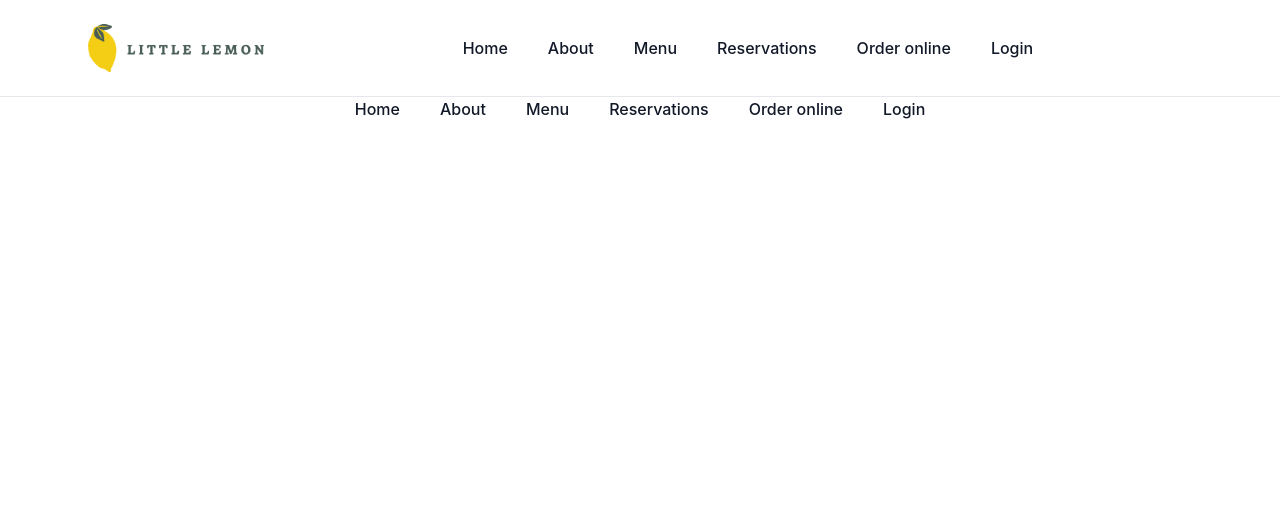
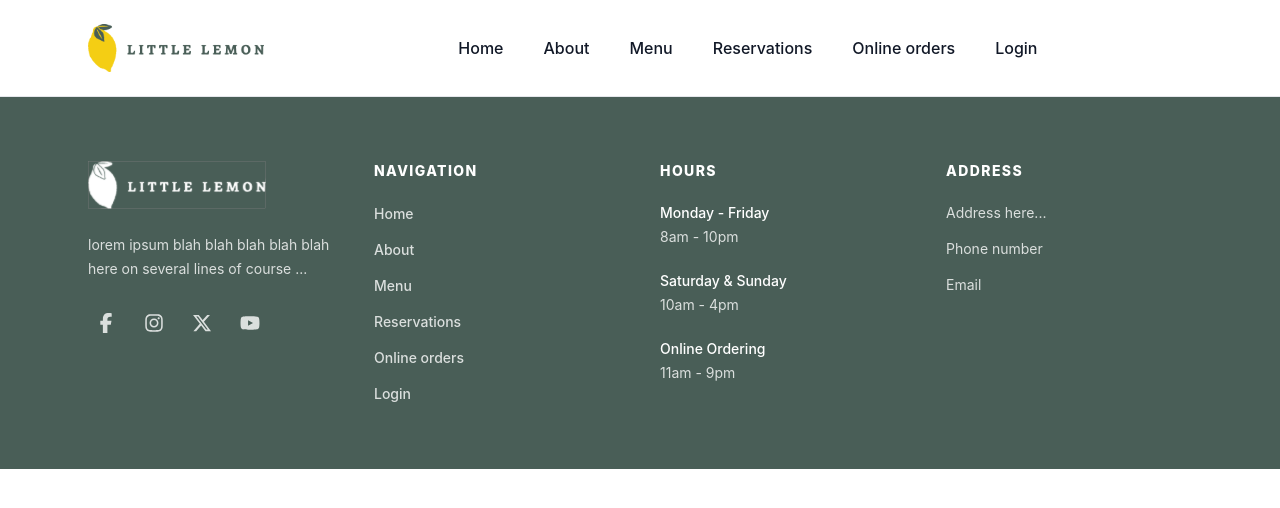
Before and after one commit to phuonganh412/little-lemon-app, a React (Create React App) app: page / in a window 1280 px wide. Shown: the top 508 px of the page. Built offline with nearby package versions, Linux system fonts and the light colour scheme.

Commit message:
add footer section

```diff
--- a/package.json
+++ b/package.json
@@ -9,6 +9,7 @@
     "@testing-library/user-event": "^13.5.0",
     "react": "^19.2.4",
     "react-dom": "^19.2.4",
+    "react-icons": "^5.0.1",
     "react-scripts": "5.0.1",
     "web-vitals": "^2.1.4"
   },
--- a/src/components/Footer/index.jsx
+++ b/src/components/Footer/index.jsx
@@ -1,9 +1,89 @@
-import { Nav } from "components/Nav";
+import logoSmall from "assets/logo-small.svg";
+import { NavVertical } from "components/NavVertical";
+import { routes } from "constants/routes";
+import { socialLinks } from "constants/socialLinks";
+
+function SocialLink({ label, href, children }) {
+    return (
+        <a
+            href={href}
+            aria-label={label}
+            className="inline-flex h-9 w-9 items-center justify-center rounded-md text-white/80 transition-colors hover:text-white focus-visible:outline-none focus-visible:ring-2 focus-visible:ring-white/60"
+        >
+            {children}
+        </a>
+    );
+}
+
 export function Footer() {
     return (
-        <footer>
-            <div></div>
-            <Nav />
+        <footer className="bg-[#495E57] text-left text-white">
+            <div className="mx-auto grid max-w-6xl gap-10 px-6 py-16 md:grid-cols-2 lg:grid-cols-4">
+                <div className="max-w-sm">
+                    <img
+                        className="h-12 w-auto"
+                        src={logoSmall}
+                        alt="Little Lemon logo"
+                    />
+
+                    <p className="mt-6 text-sm leading-6 text-white/80">
+                        lorem ipsum blah blah blah blah blah here on several
+                        lines of course ...
+                    </p>
+
+                    <div className="mt-6 flex items-center gap-3">
+                        {socialLinks.map(({ label, href, Icon }) => (
+                            <SocialLink key={label} label={label} href={href}>
+                                <Icon className="h-5 w-5" aria-hidden="true" />
+                            </SocialLink>
+                        ))}
+                    </div>
+                </div>
+
+                <div>
+                    <h3 className="text-sm font-extrabold tracking-widest text-white">
+                        NAVIGATION
+                    </h3>
+                    <NavVertical className="mt-5" routes={routes} />
+                </div>
+
+                <div>
+                    <h3 className="text-sm font-extrabold tracking-widest text-white">
+                        HOURS
+                    </h3>
+                    <div className="mt-5 space-y-5 text-sm leading-6 text-white/80">
+                        <div>
+                            <p className="font-medium text-white">
+                                Monday - Friday
+                            </p>
+                            <p>8am - 10pm</p>
+                        </div>
+                        <div>
+                            <p className="font-medium text-white">
+                                Saturday &amp; Sunday
+                            </p>
+                            <p>10am - 4pm</p>
+                        </div>
+                        <div>
+                            <p className="font-medium text-white">
+                                Online Ordering
+                            </p>
+                            <p>11am - 9pm</p>
+                        </div>
+                    </div>
+                </div>
+
+                <div>
+                    <h3 className="text-sm font-extrabold tracking-widest text-white">
+                        ADDRESS
+                    </h3>
+                    <ul className="mt-5 space-y-3 text-sm leading-6 text-white/80">
+                        <li>Address here...</li>
+                        <li>Phone number</li>
+                        <li>Email</li>
+                    </ul>
+                </div>
+            </div>
         </footer>
     );
 }
--- a/src/components/Header/index.jsx
+++ b/src/components/Header/index.jsx
@@ -1,5 +1,7 @@
-import { Nav } from "components/Nav";
+import { NavHorizontal } from "components/NavHorizontal";
 import logo from "assets/logo.jpg";
+import { routes } from "constants/routes";
+
 export function Header() {
     return (
         <header className="w-full bg-white border-b border-gray-200">
@@ -10,7 +12,7 @@ export function Header() {
                         src={logo}
                         alt="Little Lemon logo"
                     />
-                    <Nav className="flex-1" />
+                    <NavHorizontal className="flex-1" routes={routes} />
                 </div>
             </div>
         </header>
--- a/src/components/Nav/index.jsx
+++ /dev/null
@@ -1,56 +0,0 @@
-export function Nav({ className = "" }) {
-    return (
-        <nav className={className}>
-            <ul className="m-0 flex flex-wrap list-none items-center justify-center gap-10 p-0">
-                <li>
-                    <a
-                        className="no-underline text-gray-900 font-medium hover:text-gray-700 transition-colors"
-                        href="/"
-                    >
-                        Home
-                    </a>
-                </li>
-                <li>
-                    <a
-                        className="no-underline text-gray-900 font-medium hover:text-gray-700 transition-colors"
-                        href="/about"
-                    >
-                        About
-                    </a>
-                </li>
-                <li>
-                    <a
-                        className="no-underline text-gray-900 font-medium hover:text-gray-700 transition-colors"
-                        href="/menu"
-                    >
-                        Menu
-                    </a>
-                </li>
-                <li>
-                    <a
-                        className="no-underline text-gray-900 font-medium hover:text-gray-700 transition-colors"
-                        href="/reservations"
-                    >
-                        Reservations
-                    </a>
-                </li>
-                <li>
-                    <a
-                        className="no-underline text-gray-900 font-medium hover:text-gray-700 transition-colors"
-                        href="/online-order"
-                    >
-                        Order online
-                    </a>
-                </li>
-                <li>
-                    <a
-                        className="no-underline text-gray-900 font-medium hover:text-gray-700 transition-colors"
-                        href="/login"
-                    >
-                        Login
-                    </a>
-                </li>
-            </ul>
-        </nav>
-    );
-}
--- /dev/null
+++ b/src/components/NavHorizontal/index.jsx
@@ -0,0 +1,18 @@
+export function NavHorizontal({ className = "", routes = [] }) {
+    return (
+        <nav className={className}>
+            <ul className="m-0 flex flex-wrap list-none items-center justify-center gap-10 p-0">
+                {routes.map((route) => (
+                    <li>
+                        <a
+                            className="no-underline text-gray-900 font-medium hover:text-gray-700 transition-colors"
+                            href={route.url}
+                        >
+                            {route.label}
+                        </a>
+                    </li>
+                ))}
+            </ul>
+        </nav>
+    );
+}
--- /dev/null
+++ b/src/components/NavVertical/index.jsx
@@ -0,0 +1,22 @@
+export function NavVertical({
+    className = "",
+    routes = [],
+    ariaLabel = "Footer navigation",
+}) {
+    return (
+        <nav className={className} aria-label={ariaLabel}>
+            <ul className="m-0 flex list-none flex-col gap-3 p-0">
+                {routes.map((route) => (
+                    <li key={route.url}>
+                        <a
+                            className="text-sm font-medium text-white/80 no-underline transition-colors hover:text-white"
+                            href={route.url}
+                        >
+                            {route.label}
+                        </a>
+                    </li>
+                ))}
+            </ul>
+        </nav>
+    );
+}
--- /dev/null
+++ b/src/constants/routes.js
@@ -0,0 +1,8 @@
+export const routes = [
+    { label: "Home", url: "/" },
+    { label: "About", url: "/about" },
+    { label: "Menu", url: "/menu" },
+    { label: "Reservations", url: "/reservations" },
+    { label: "Online orders", url: "/online-order" },
+    { label: "Login", url: "/login" },
+];
--- /dev/null
+++ b/src/constants/socialLinks.js
@@ -0,0 +1,8 @@
+import { FaFacebookF, FaInstagram, FaXTwitter, FaYoutube } from "react-icons/fa6";
+
+export const socialLinks = [
+    { label: "Facebook", href: "#", Icon: FaFacebookF },
+    { label: "Instagram", href: "#", Icon: FaInstagram },
+    { label: "X", href: "#", Icon: FaXTwitter },
+    { label: "YouTube", href: "#", Icon: FaYoutube },
+];
```
Also changed, not shown: src/assets/logo-small.svg (added), 1 other file (tests, documents, lock files or other folders).
